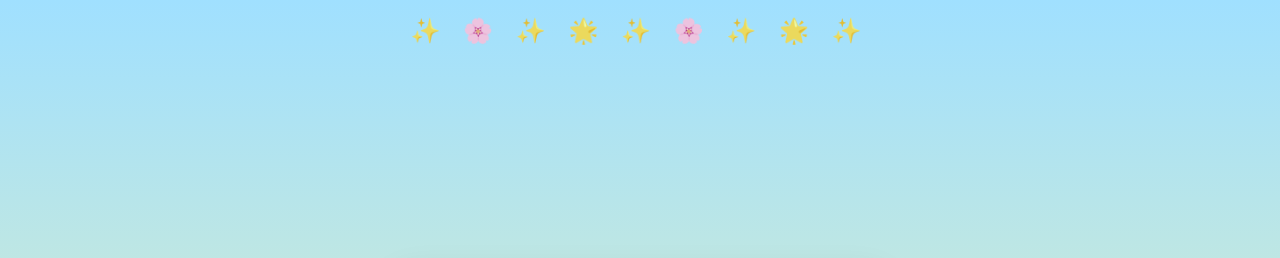
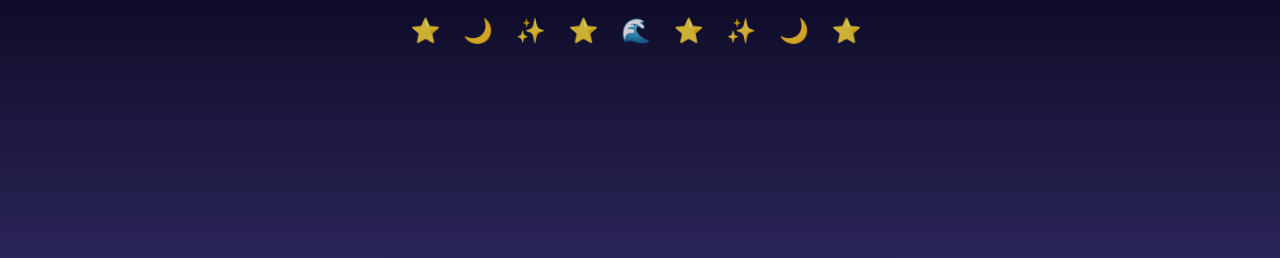
Before and after one commit to strangeBird3/koala-countdown, a plain HTML site: page index.html in a window 1280 px wide. Shown: the top 258 px of the page. Drawn offline with nearby package versions, Linux system fonts and the light colour scheme.

Commit message:
Change background to beach at night theme
Dark blue/purple gradient with stars and moon decorations

Co-Authored-By: Claude Opus 4.5 <noreply@anthropic.com>

```diff
--- a/index.html
+++ b/index.html
@@ -13,8 +13,8 @@
 
         body {
             font-family: 'Nunito', -apple-system, BlinkMacSystemFont, "Segoe UI", Roboto, sans-serif;
-            background: linear-gradient(180deg, #a0e0ff 0%, #dcedc8 65%, #8bc34a 100%);
-            color: #2c3e50;
+            background: linear-gradient(180deg, #0f0c29 0%, #302b63 40%, #24243e 70%, #1a1a2e 85%, #2d2d44 100%);
+            color: #e0e0e0;
             display: flex;
             flex-direction: column;
             justify-content: center;
@@ -28,7 +28,7 @@
 
         /* Decorative Fairy Lights Effect */
         body::before {
-            content: "✨ 🌸 ✨ 🌟 ✨ 🌸 ✨ 🌟 ✨";
+            content: "⭐ 🌙 ✨ ⭐ 🌊 ⭐ ✨ 🌙 ⭐";
             position: absolute;
             top: 15px;
             font-size: 1.5rem;
```
